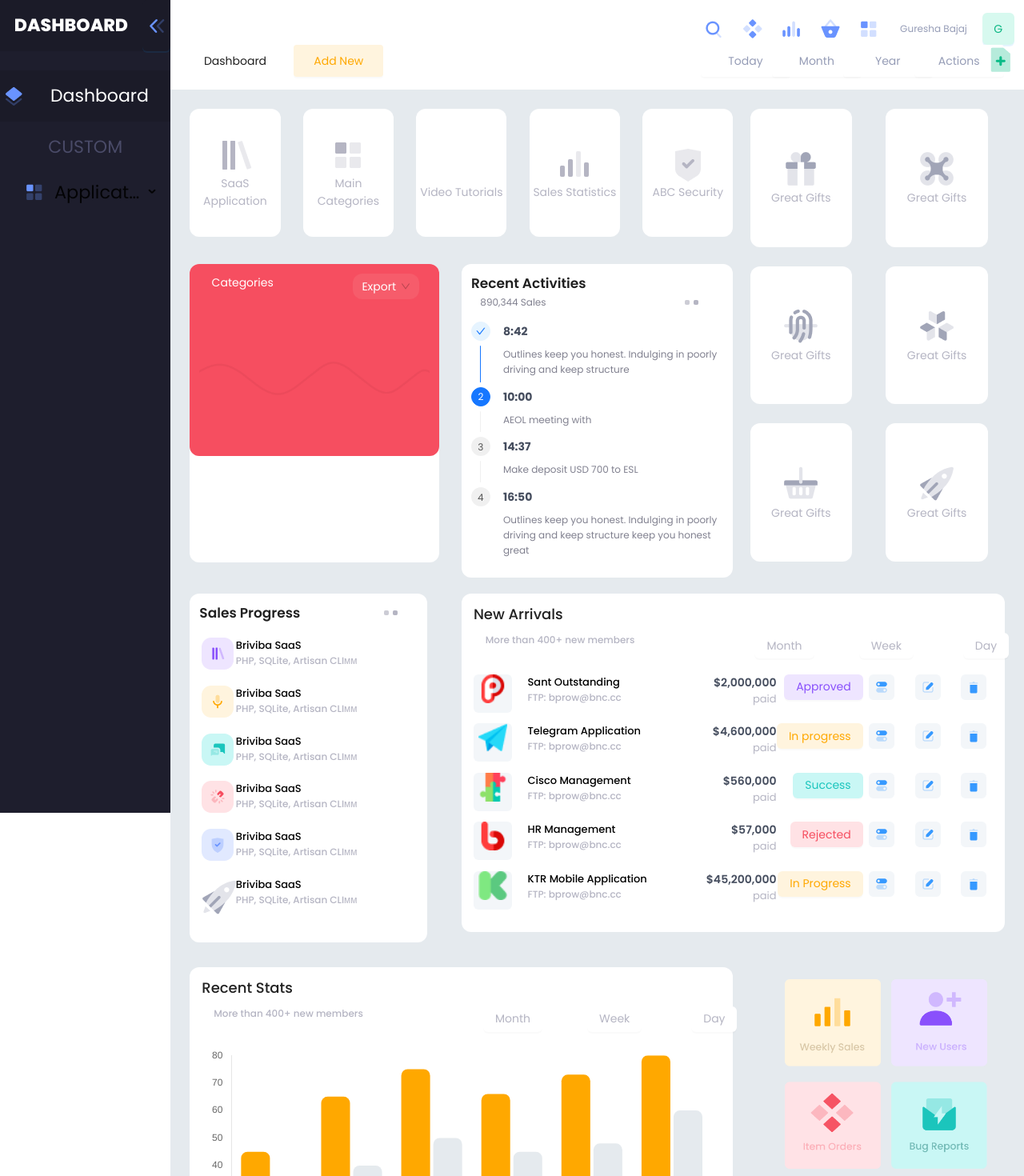
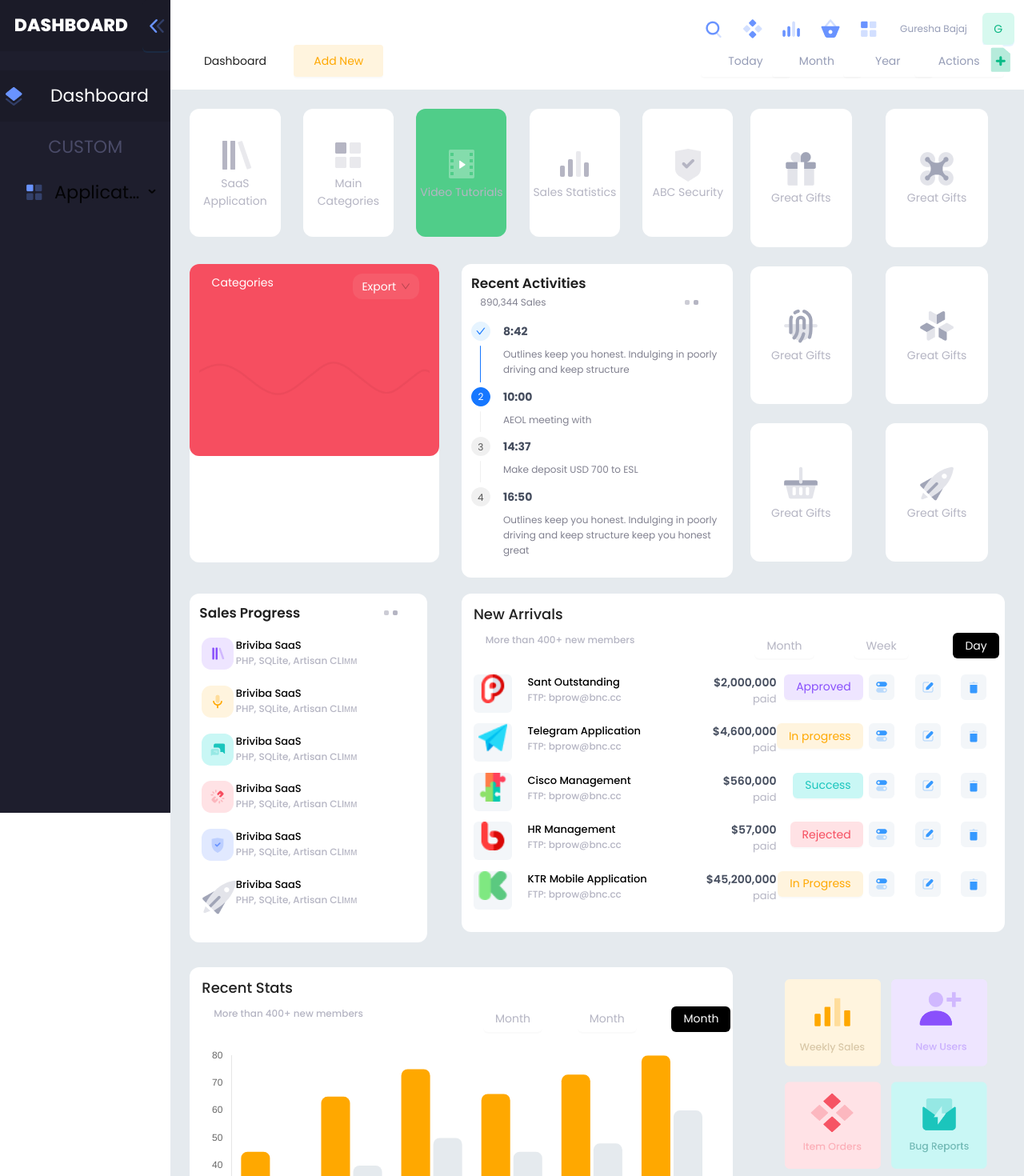
Before and after one commit to guresha17/Evotech-Global-Assessment, a React (Create React App) app: page / in a window 1280 px wide. Shown: the top 1470 px of the page at 80% size. Built offline with nearby package versions, Linux system fonts and the light colour scheme.

Commit message:
final touches

```diff
--- a/src/Components/NewArrivalsComponent.tsx
+++ b/src/Components/NewArrivalsComponent.tsx
@@ -1,7 +1,10 @@
 import { Button, Col, Row, Typography } from 'antd'
-import React from 'react'
+import React, { useState } from 'react'
 
-const NewArrivalsComponent : React.FC = () => {
+const NewArrivalsComponent: React.FC = () => {
+
+    const [activeButton, setActiveButton] = useState('Day');
+
 
     const newArrivalItems = [
 
@@ -75,14 +78,23 @@ const NewArrivalsComponent : React.FC = () => {
                         </Col>
                         <Col xs={11} md={15} lg={11} xl={11}>
                             <Row className='d-flex'>
-                                <Col xs={3}>
-                                    <Button className='new-arrival-button'>Month</Button>
+                                <Col xs={4}>
+                                    <Button
+                                        className={`new-arrival-button ${activeButton === 'Month' ? 'activeButton' : ''}`}
+                                        onClick={() => setActiveButton('Month')}
+                                    >Month</Button>
                                 </Col>
-                                <Col xs={3}>
-                                    <Button className='new-arrival-button'>Week</Button>
+                                <Col xs={4}>
+                                    <Button
+                                        className={`new-arrival-button ${activeButton === 'Week' ? 'activeButton' : ''}`}
+                                        onClick={() => setActiveButton('Week')}
+                                    >Week</Button>
                                 </Col>
-                                <Col xs={3}>
-                                    <Button className='new-arrival-button'>Day</Button>
+                                <Col xs={4}>
+                                    <Button
+                                        className={`new-arrival-button ${activeButton === 'Day' ? 'activeButton' : ''}`}
+                                        onClick={() => setActiveButton('Day')}
+                                    >Day</Button>
                                 </Col>
                             </Row>
                         </Col>
@@ -118,7 +130,7 @@ const NewArrivalsComponent : React.FC = () => {
                                     </Col>
                                 </Row>
                             </Col>
-                            <Col xs={5} md={5} lg={5} xl={4} style={{ display : "flex", justifyContent : "flex-end"}}>
+                            <Col xs={5} md={5} lg={5} xl={4} style={{ display: "flex", justifyContent: "flex-end" }}>
                                 <Button style={{ backgroundColor: newArrivalItem.backgroundColor, color: newArrivalItem.color, border: 'none' }}>{newArrivalItem.status}</Button>
                             </Col>
                             <Col xs={5} md={5} lg={5} xl={6}>
--- a/src/Components/StatsComponent.tsx
+++ b/src/Components/StatsComponent.tsx
@@ -1,4 +1,4 @@
-import React from 'react';
+import React, { useState } from 'react';
 import { Button, Col, Row, Typography } from 'antd';
 import { Column } from '@ant-design/charts';
 import ClusteredColumnChart from './ClusteredColumnChart';
@@ -6,6 +6,9 @@ import ClusteredColumnChart from './ClusteredColumnChart';
 
 
 const StatsComponent: React.FC = () => {
+
+  const [activeButton, setActiveButton] = useState('Day');
+
   return (
     <>
       <Row style={{ padding: '15px', backgroundColor: '#ffffff', borderRadius: '12px' }}>
@@ -19,14 +22,23 @@ const StatsComponent: React.FC = () => {
             </Col>
             <Col xs={15} md={15} lg={15} xl={11}>
               <Row className='d-flex'>
-                <Col xs={3}>
-                  <Button className='new-arrival-button'>Month</Button>
+                <Col xs={5}>
+                  <Button
+                    className={`new-arrival-button ${activeButton === 'Month' ? 'activeButton' : ''}`}
+                    onClick={() => setActiveButton('Month')}
+                  >Month</Button>
                 </Col>
-                <Col xs={3}>
-                  <Button className='new-arrival-button'>Week</Button>
+                <Col xs={5}>
+                  <Button
+                    className={`new-arrival-button ${activeButton === 'Week' ? 'activeButton' : ''}`}
+                    onClick={() => setActiveButton('Week')}
+                  >Month</Button>
                 </Col>
-                <Col xs={3}>
-                  <Button className='new-arrival-button'>Day</Button>
+                <Col xs={5}>
+                  <Button
+                    className={`new-arrival-button ${activeButton === 'Day' ? 'activeButton' : ''}`}
+                    onClick={() => setActiveButton('Day')}
+                  >Month</Button>
                 </Col>
               </Row>
             </Col>
--- a/src/Components/TabsComponent.tsx
+++ b/src/Components/TabsComponent.tsx
@@ -1,7 +1,13 @@
 import { Col, Row, Typography } from 'antd'
-import React from 'react'
+import React, { useState } from 'react'
 
 const TabsComponent: React.FC = () => {
+
+    const [activeTab, setActiveTab] = useState('Video Tutorials');
+    const [activeImage, setActiveImage] = useState('/assets/images/Movie-lane.png');
+
+
+
 
     const tabsContent = [
 
@@ -39,12 +45,16 @@ const TabsComponent: React.FC = () => {
             <Row className='d-flex'>
                 {tabsContent.map((tabContent, index) => (
                     <Col key={index} xs={4} className='d-flex-center'>
-                        <Row className='d-flex-center tab-item '>
+                        <Row
+                            className={`d-flex-center tab-item ${activeTab === tabContent.text ? 'activeTab' : ''}`}
+                        >
                             <Col xs={24} className='d-flex-container'>
-                                <img src={tabContent.icon} alt={tabContent.alt} className='tab-content-icon' />
+                                <img src={tabContent.icon} alt={tabContent.alt}
+                                    className={`tab-content-icon ${activeImage === tabContent.icon ? 'activeImage' : ''}`}
+                                    onClick={() => setActiveImage(tabContent.icon)} />
                             </Col>
                             <Col xs={24}>
-                                <Typography className='tab-text'>{tabContent.text}</Typography>
+                                <Typography className='tab-text' onClick={() => setActiveTab(tabContent.text)}>{tabContent.text}</Typography>
                             </Col>
                         </Row>
                     </Col>
--- a/src/Styles/MainContent.css
+++ b/src/Styles/MainContent.css
@@ -35,6 +35,11 @@
     height: 10rem;
 }
 
+.tab-item.activeTab {
+    background-color: #50CD89;
+    color: #ffffff;
+}
+
 .tab-item-active {
     background-color: #50CD89;
 }
@@ -49,6 +54,10 @@
 
 .tab-content-icon {
     background-color: #ffffff;
+}
+
+.tab-content-icon.activeImage {
+    background-color: #50CD89;
 }
 
 .tab-content-icon:hover {
@@ -198,6 +207,12 @@
     color: #B5B5C3;
 }
 
+.new-arrival-button.activeButton {
+    background-color: #000000;
+    color: #ffffff;
+}
+
+
 @media only screen and (min-width : 768px) and (max-width : 1023px) {
 
     .step-description {
```
